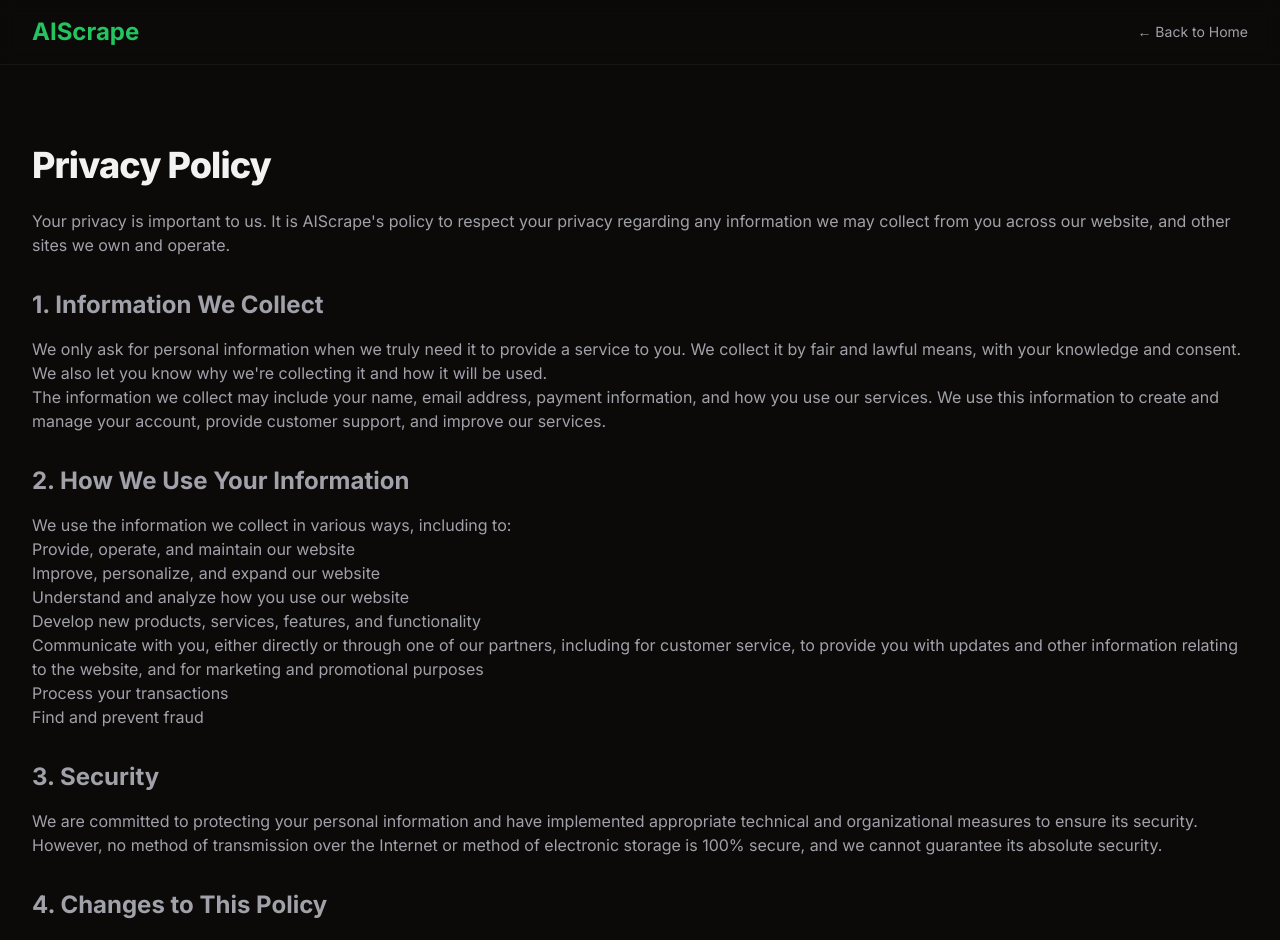
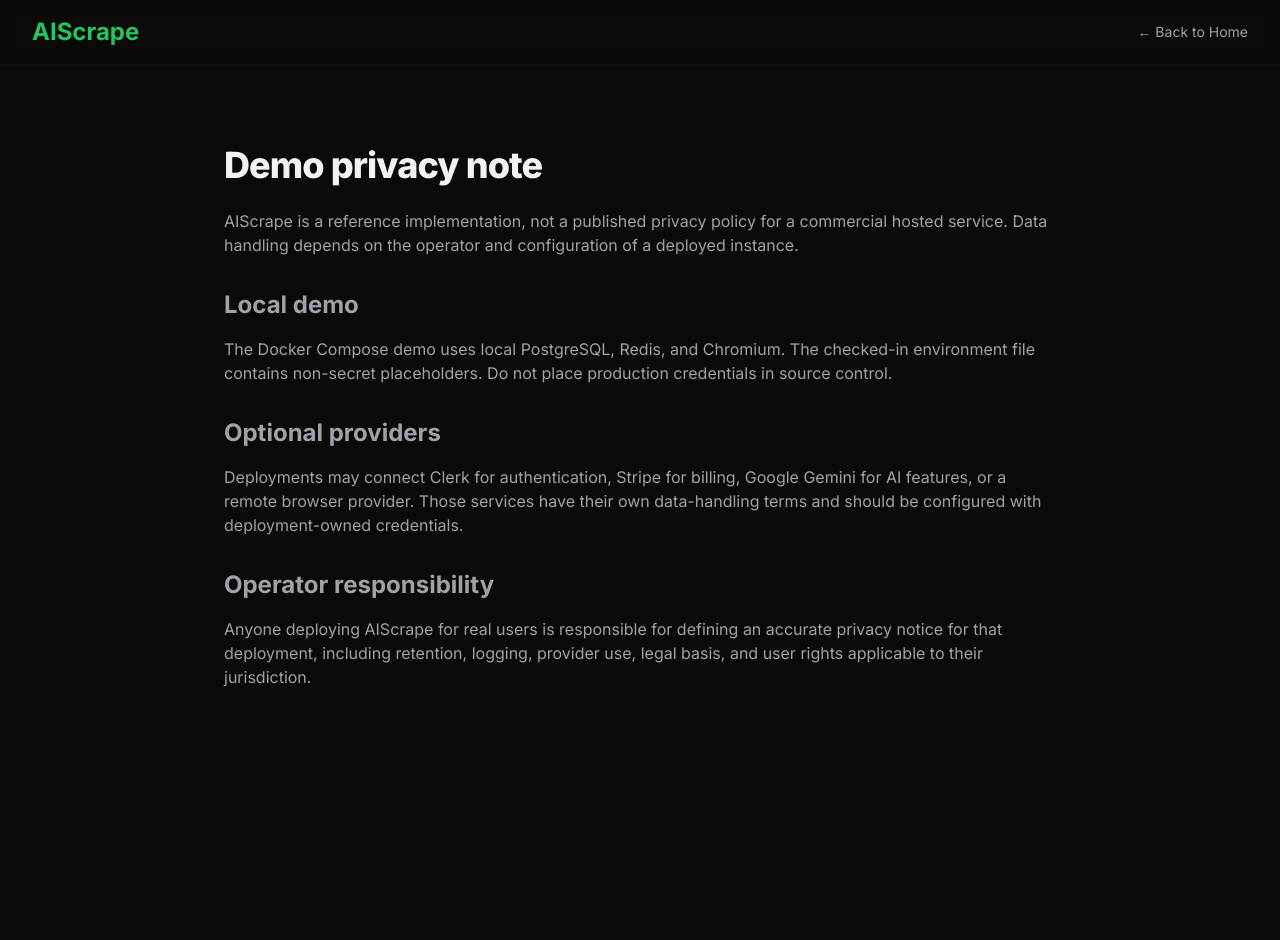
Before and after one commit to abhisek343/AIScrape, a Next.js app: page /privacy-policy in a window 1280 px wide. Shown: the top 940 px of the page. After the commit the page ends 800 px from the top, so only its background shows below. Built offline with nearby package versions, Linux system fonts and the light colour scheme.

Commit message:
refactor: replace placeholder privacy-policy page content

```diff
--- a/app/privacy-policy/page.tsx
+++ b/app/privacy-policy/page.tsx
@@ -1,54 +1,31 @@
 import Link from 'next/link';
 
-export default function PrivacyPolicy() {
+export default function PrivacyNote() {
   return (
     <div className="bg-background text-foreground min-h-screen">
       <header className="sticky top-0 z-50 w-full border-b border-border/40 bg-background/95 backdrop-blur supports-[backdrop-filter]:bg-background/60">
         <div className="container flex items-center justify-between h-16 max-w-screen-2xl">
-          <Link href="/" className="text-2xl font-bold text-primary">
-            AIScrape
-          </Link>
-          <Link href="/" className="text-sm text-muted-foreground hover:text-primary">
-            &larr; Back to Home
-          </Link>
+          <Link href="/" className="text-2xl font-bold text-primary">AIScrape</Link>
+          <Link href="/" className="text-sm text-muted-foreground hover:text-primary">&larr; Back to Home</Link>
         </div>
       </header>
-      <main className="container py-12 md:py-20">
-        <h1 className="text-4xl font-extrabold tracking-tight mb-6">Privacy Policy</h1>
+      <main className="container py-12 md:py-20 max-w-4xl">
+        <h1 className="text-4xl font-extrabold tracking-tight mb-6">Demo privacy note</h1>
         <div className="prose prose-lg max-w-none text-muted-foreground">
           <p>
-            Your privacy is important to us. It is AIScrape's policy to respect your privacy regarding any information we may collect from you across our website, and other sites we own and operate.
+            AIScrape is a reference implementation, not a published privacy policy for a commercial hosted service. Data handling depends on the operator and configuration of a deployed instance.
           </p>
-          <h2 className="text-2xl font-bold mt-8 mb-4">1. Information We Collect</h2>
+          <h2 className="text-2xl font-bold mt-8 mb-4">Local demo</h2>
           <p>
-            We only ask for personal information when we truly need it to provide a service to you. We collect it by fair and lawful means, with your knowledge and consent. We also let you know why we're collecting it and how it will be used.
+            The Docker Compose demo uses local PostgreSQL, Redis, and Chromium. The checked-in environment file contains non-secret placeholders. Do not place production credentials in source control.
           </p>
+          <h2 className="text-2xl font-bold mt-8 mb-4">Optional providers</h2>
           <p>
-            {`The information we collect may include your name, email address, payment information, and how you use our services. We use this information to create and manage your account, provide customer support, and improve our services.`}
+            Deployments may connect Clerk for authentication, Stripe for billing, Google Gemini for AI features, or a remote browser provider. Those services have their own data-handling terms and should be configured with deployment-owned credentials.
           </p>
-          <h2 className="text-2xl font-bold mt-8 mb-4">2. How We Use Your Information</h2>
+          <h2 className="text-2xl font-bold mt-8 mb-4">Operator responsibility</h2>
           <p>
-            We use the information we collect in various ways, including to:
-          </p>
-          <ul>
-            <li>Provide, operate, and maintain our website</li>
-            <li>Improve, personalize, and expand our website</li>
-            <li>Understand and analyze how you use our website</li>
-            <li>Develop new products, services, features, and functionality</li>
-            <li>Communicate with you, either directly or through one of our partners, including for customer service, to provide you with updates and other information relating to the website, and for marketing and promotional purposes</li>
-            <li>Process your transactions</li>
-            <li>Find and prevent fraud</li>
-          </ul>
-          <h2 className="text-2xl font-bold mt-8 mb-4">3. Security</h2>
-          <p>
-            We are committed to protecting your personal information and have implemented appropriate technical and organizational measures to ensure its security. However, no method of transmission over the Internet or method of electronic storage is 100% secure, and we cannot guarantee its absolute security.
-          </p>
-          <h2 className="text-2xl font-bold mt-8 mb-4">4. Changes to This Policy</h2>
-          <p>
-            We may update our Privacy Policy from time to time. We will notify you of any changes by posting the new Privacy Policy on this page. You are advised to review this Privacy Policy periodically for any changes.
-          </p>
-          <p>
-            This policy is effective as of 7 June 2025.
+            Anyone deploying AIScrape for real users is responsible for defining an accurate privacy notice for that deployment, including retention, logging, provider use, legal basis, and user rights applicable to their jurisdiction.
           </p>
         </div>
       </main>
```
